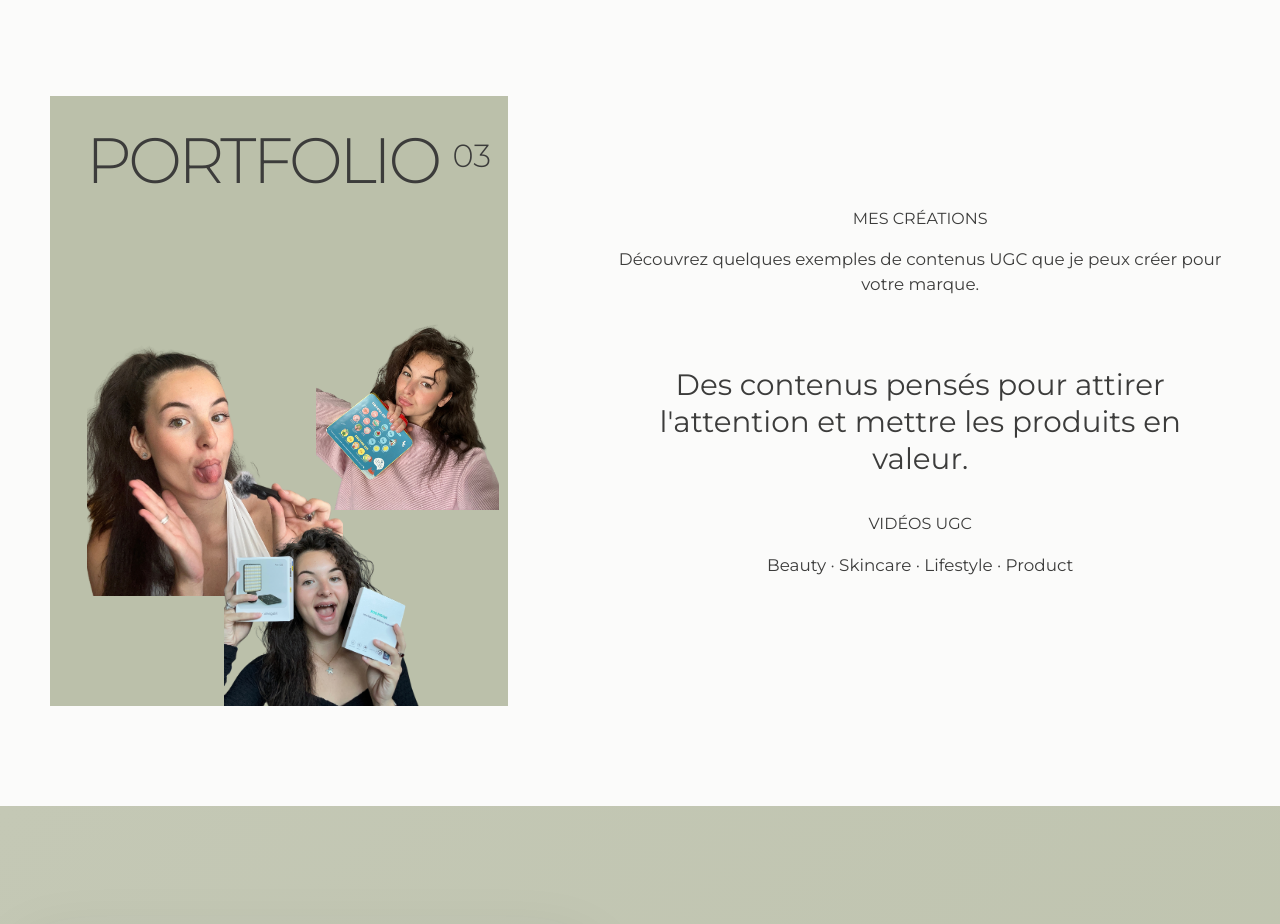
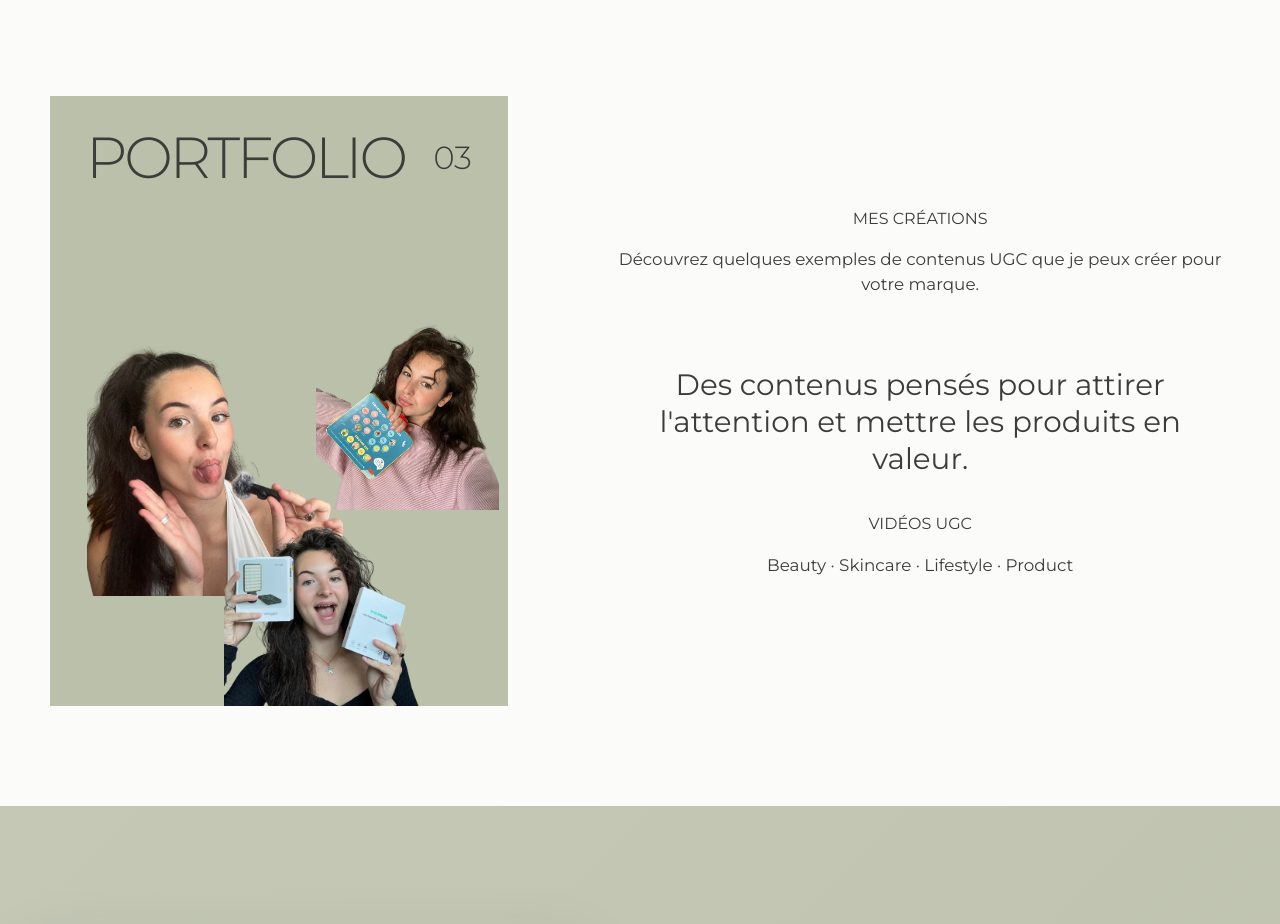
Before and after one commit to aryaknin/portfolio-clairenizard-ugc, a plain HTML site: page dist/index.html in a window 1280 px wide. Shown: the part 2720-3644 px from the top of the page. Drawn offline with Linux system fonts and the light colour scheme; a web font is replaced by a local one.

Commit message:
Fix desktop portfolio title sizing

```diff
--- a/dist/styles.css
+++ b/dist/styles.css
@@ -80,9 +80,10 @@ nav a:hover::after { transform: scaleX(1); transform-origin: left; }
 
 .portfolio { background: var(--white); }
 .portfolio-intro { min-height: 780px; display: grid; grid-template-columns: .85fr 1.15fr; align-items: center; gap: clamp(40px, 8vw, 130px); width: var(--page); margin: auto; padding: 100px 0; }
-.portfolio-collage { position: relative; min-height: 610px; padding: 36px; overflow: hidden; background: var(--sage); }
-.portfolio-collage .section-title-row { position: relative; z-index: 5; }
-.portfolio-collage .section-title-row h2 { font-size: clamp(3rem, 5vw, 5.4rem); }
+.portfolio-collage { position: relative; min-height: 610px; padding: 36px; overflow: hidden; container-type: inline-size; background: var(--sage); }
+.portfolio-collage .section-title-row { position: relative; z-index: 5; padding-right: 42px; }
+.portfolio-collage .section-title-row h2 { font-size: clamp(2.5rem, 3.4vw, 4.25rem); font-size: clamp(2.5rem, 15cqw, 4.25rem); white-space: nowrap; }
+.portfolio-collage .section-title-row > span { position: absolute; top: 2px; right: 0; }
 .cutout { position: absolute; width: auto; object-fit: contain; }
 .cutout-one { left: 8%; top: 26%; height: 56%; z-index: 3; }
 .cutout-two { right: 2%; top: 28%; height: 40%; z-index: 2; }
```
Also changed, not shown: dist/index.html (+1 -1 lines).
